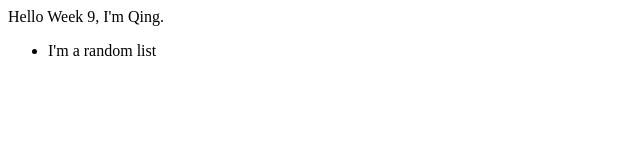
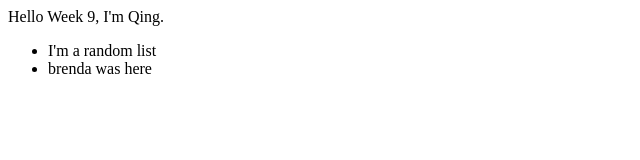
Before and after one commit to wenqinglim/BT3103-Week9, a website: page index.html in a window 1280 px wide. Shown: the whole page, without its empty margins (0-640 px from the left). Drawn offline with Linux system fonts and the light colour scheme.

Commit message:
merge my pr!

```diff
--- a/index.html
+++ b/index.html
@@ -5,6 +5,7 @@
     </div>
     <ul>
       <li> I'm a random list </li>
+      <li> brenda was here </li>
     </ul>
   </body>
 </html>
```
